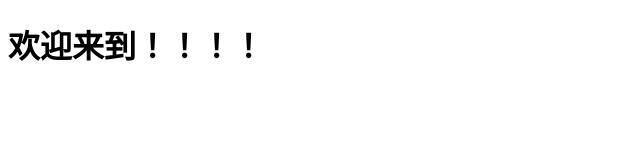
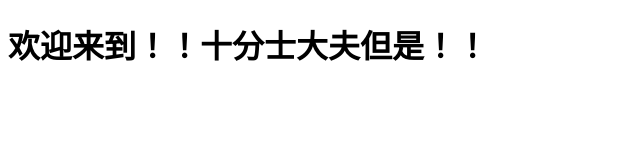
Before and after one commit to sundandan-source/sundandan-source.github.io, a plain HTML site: page index.html in a window 1280 px wide. Shown: the whole page, without its empty margins (0-640 px from the left). Drawn offline with Linux system fonts and the light colour scheme.

Commit message:
Update index.html
修改以下

```diff
--- a/index.html
+++ b/index.html
@@ -6,6 +6,6 @@
     <title>Document</title>
 </head>
 <body>
-    <h1>欢迎来到！！！！</h1>
+    <h1>欢迎来到！！十分士大夫但是！！</h1>
 </body>
 </html>
```
